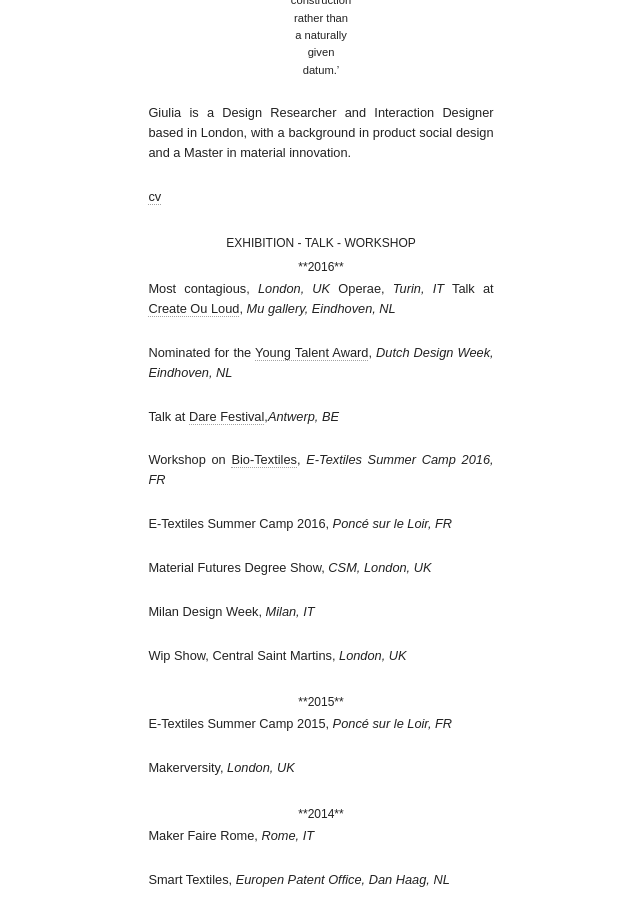
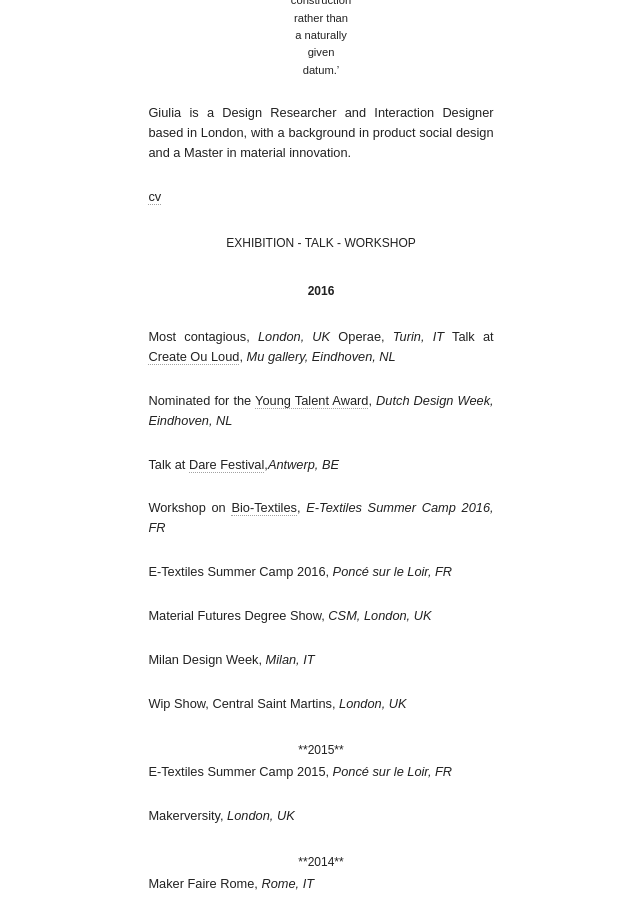
Before and after one commit to giuliatomasello/giuliatomasello.github.io, a Jekyll site: the page built from index.md, in a window 1280 px wide and 900 px high, scrolled down 521 px. Shown: the whole window, without its empty margins (319-959 px from the left). Built offline with Jekyll 4.4.1, drawn with Linux system fonts in a browser that asks for light colours; nearby versions of some CDN libraries.

```diff
--- a/index.md
+++ b/index.md
@@ -26,7 +26,7 @@ Giulia is a Design Researcher and Interaction Designer based in London, with a b
 
 <center> EXHIBITION - TALK - WORKSHOP </center>
 
-<center>**2016**</center>
+**<center>2016</center>**
 
 Most contagious, *London, UK*
 Operae, *Turin, IT*
```
